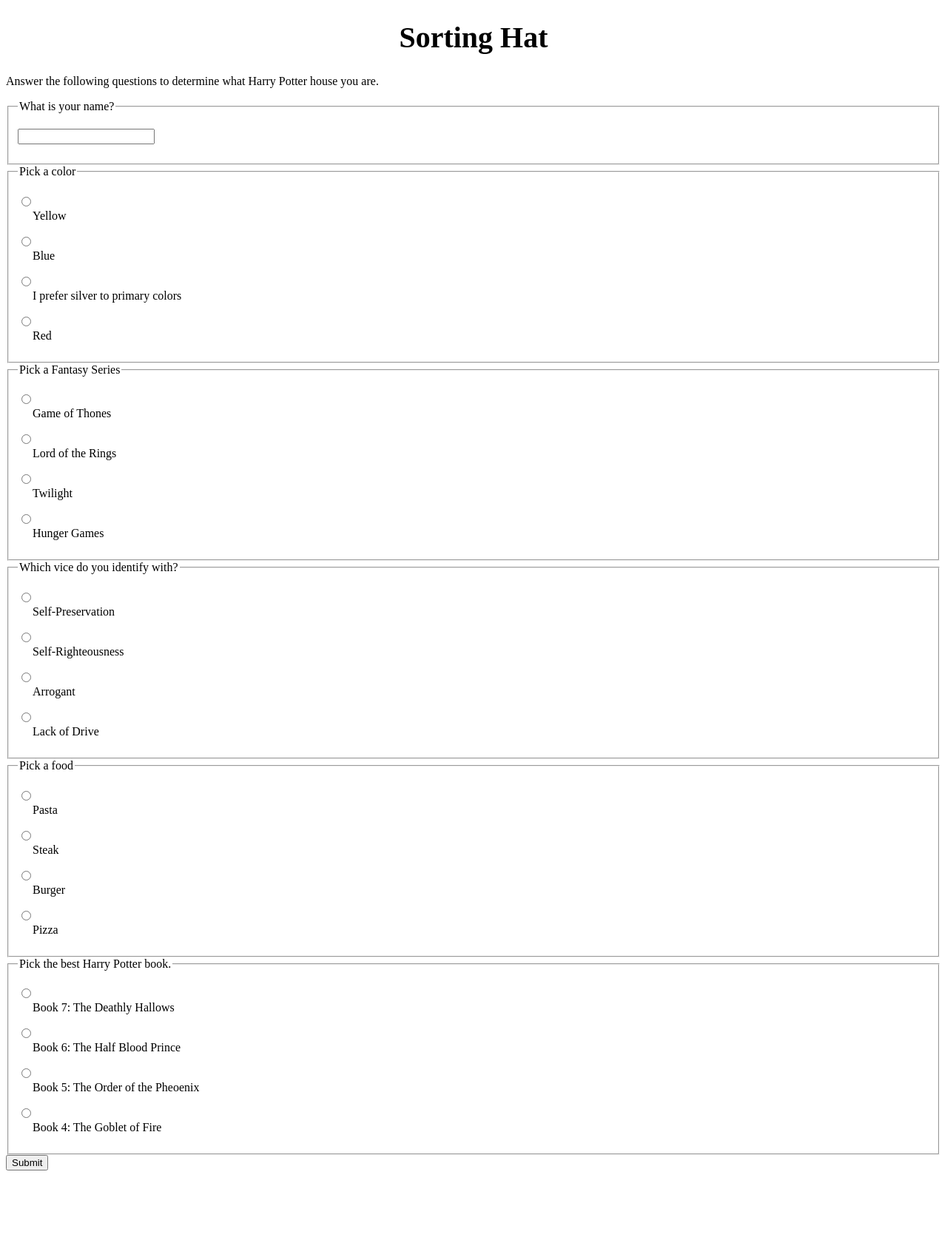
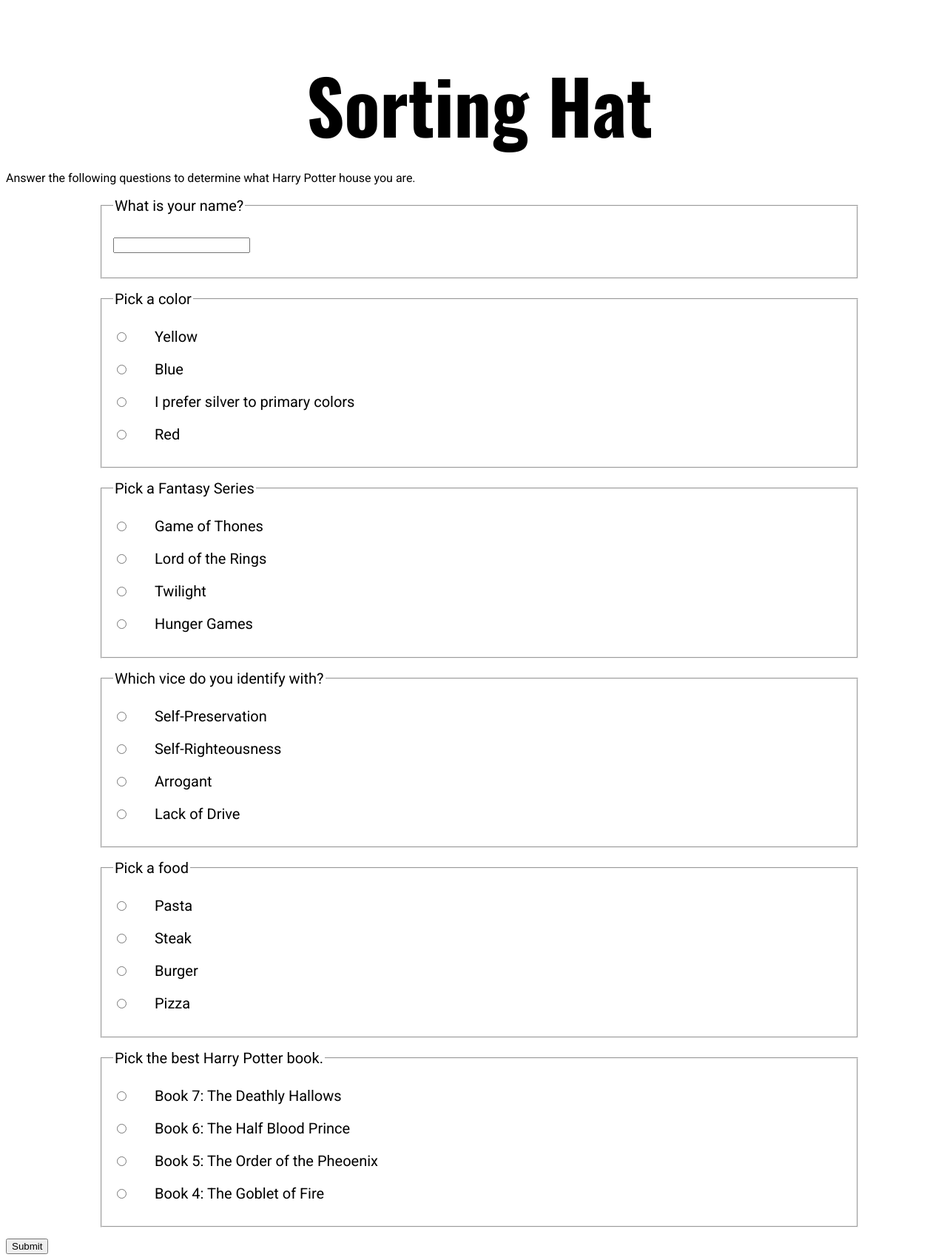
Before and after one commit to stevenjlance/Project7, a Flask app: page / in a window 1280 px wide. Shown: the whole page at 74% size. Before the commit the page ends 1582 px from the top, so only its background shows below. Run offline with Flask 2, Linux system fonts and the light colour scheme.

Commit message:
Update style.css

```diff
--- a/app/static/style.css
+++ b/app/static/style.css
@@ -1,14 +1,42 @@
+/*Import Work sans and Oswald fonts */
+@import url('https://fonts.googleapis.com/css?family=Work+Sans:400,600');
+@import url('https://fonts.googleapis.com/css?family=Oswald:400,700');
+@import url('https://fonts.googleapis.com/css?family=Roboto&display=swap');
+
 label {
-display:block;
-position:relative;
-padding-left: 20px; /* adjust if necessary */
+display:inline block;
+position: relative;
+padding-left:30px; /* adjust if necessary */
 }
 
 label > span {
 position:absolute;
 left:0;
 }
+
+body {
+  background-image: "static/floor-tile.png";
+  width: 100%;
+  height: auto;
+  font-family: "Roboto", sans-serif;
+}
+
 h1 {
-  font-size: 40px;
+  font-size: 100px;
   text-align: center;
+  font-family: "Oswald", sans-serif;
+  margin-bottom: 0px;
 }
+
+fieldset {
+  margin-top: 15px;
+  margin-bottom: 15px;
+  margin-left: 10%;
+  margin-right: 10%;
+  font-size: 20px;
+}
+.intro {
+  text-align: center;
+  font-size: 20px;
+  margin-top: 0px;
+}
```
